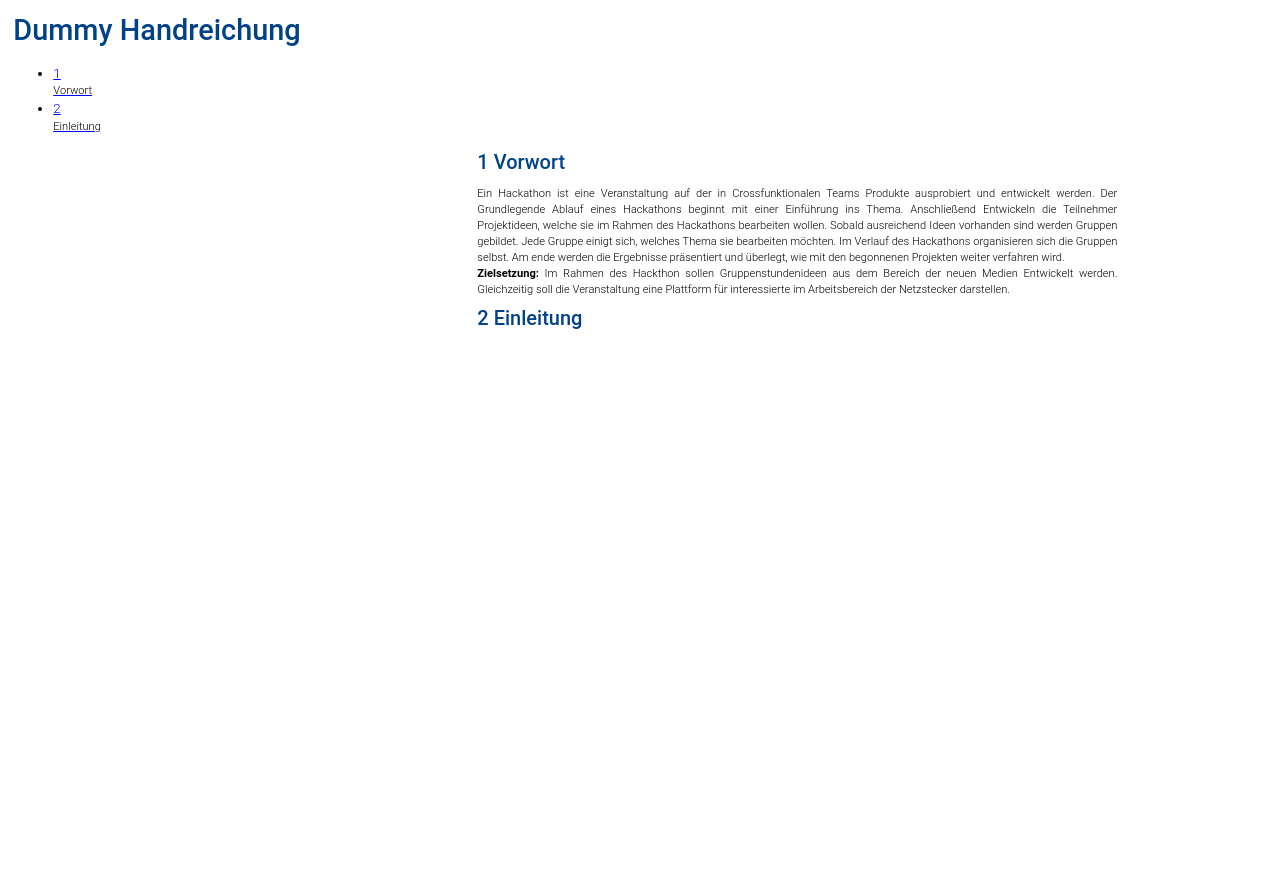
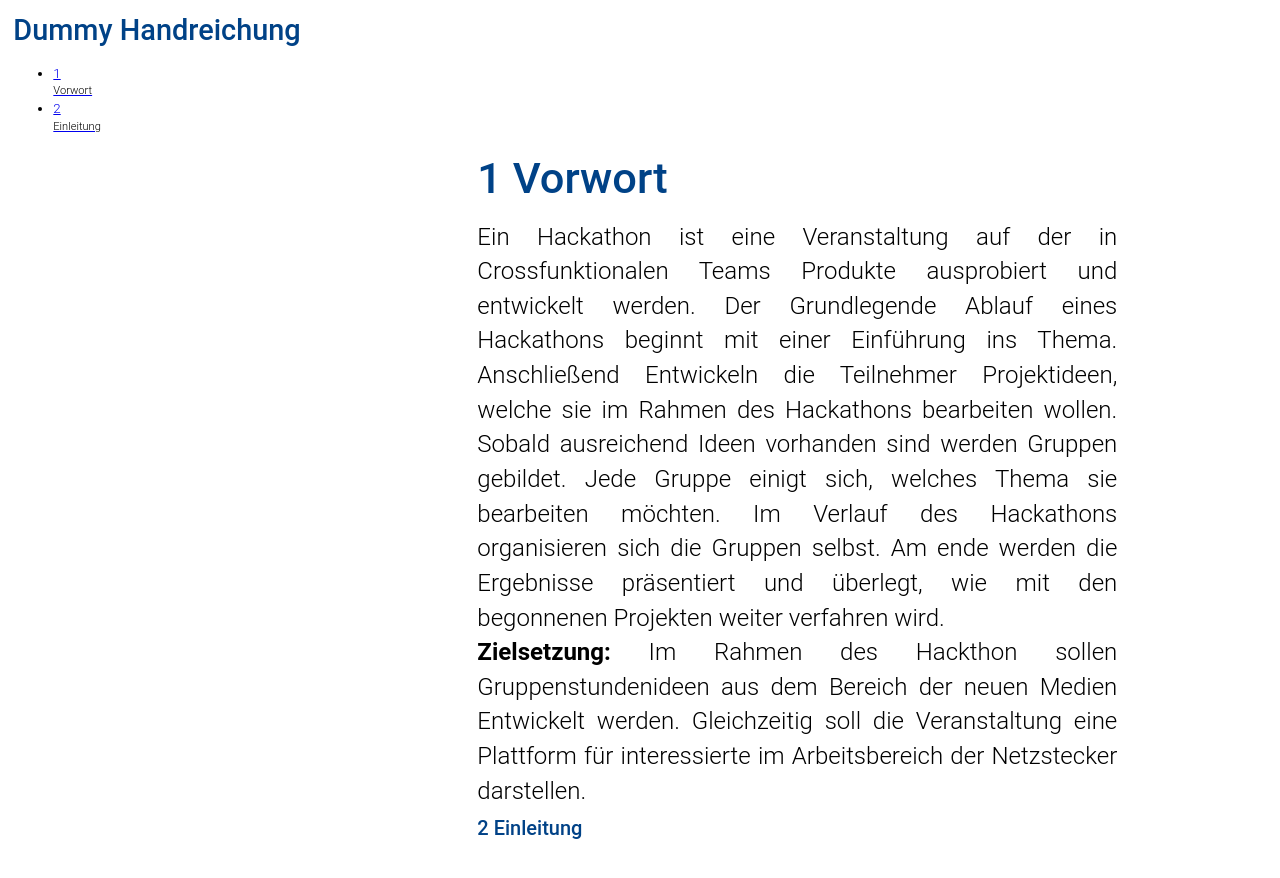
Before and after one commit to joek/Dummy-HR, a Jekyll site: the page built from index.html, in a window 1280 px wide. Shown: the top 878 px of the page. Built offline with Jekyll 4.4.1, drawn with Linux system fonts in a browser that asks for light colours.

Commit message:
layout.css korrektur

```diff
--- a/styles/styles.css
+++ b/styles/styles.css
@@ -8,7 +8,7 @@
 	font-weight:300;
 	line-height:1.44;
       }
-h1, section.kapitel-1.h2, section.kapitel-2.h2, section.kapitel-3.h2{
+h1, .chapter{
 	color:#004287;
     font-family:Roboto, sans-serif;
 	font-size:2.167em;
```
